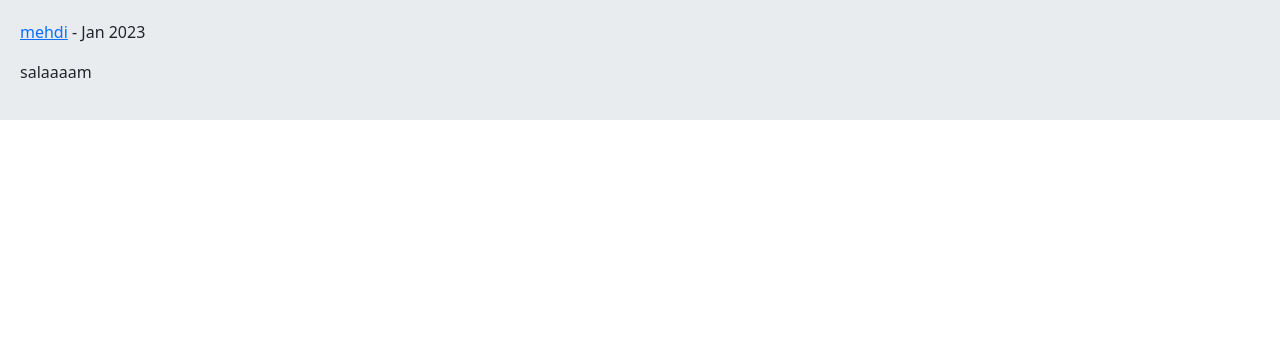
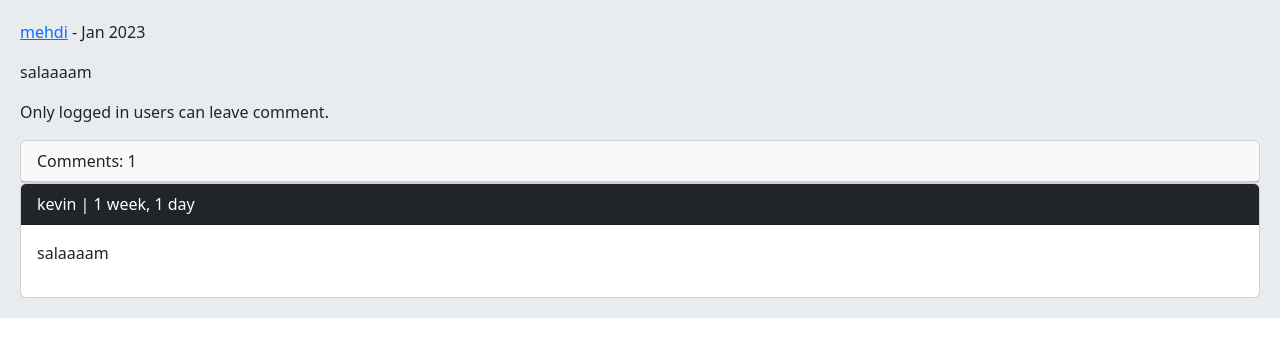
Before and after one commit to mehdi-prbb/django_projetc_social_network, a Django app: a page that uses posts/templates/posts/post_detail.html in a window 1280 px wide. Shown: the part 56-413 px from the top of the page. Run offline with Django 4.2, Linux system fonts and the light colour scheme; data comes from the database, SQL or seed files in the repository; both versions use the stored data as it was after the commit.

Commit message:
implement comments for posts

```diff
--- a/posts/models.py
+++ b/posts/models.py
@@ -18,3 +18,19 @@ class Post(models.Model):
 
     def get_absolute_url(self):
         return reverse("posts:post_detail", args=(self.id, self.slug))
+
+
+class Comment(models.Model):
+    user = models.ForeignKey(User, on_delete=models.CASCADE, related_name='ucomments')
+    post = models.ForeignKey(Post, on_delete=models.CASCADE, related_name='pcomments')
+    reply = models.ForeignKey('self', on_delete=models.CASCADE, related_name='rcomments',
+                                blank=True, null=True)
+    is_reply = models.BooleanField(default=False)
+    body = models.TextField(max_length=500)
+    created = models.DateTimeField(auto_now_add=True)
+
+    class Meta:
+        ordering = ('-created',)
+
+    def __str__(self):
+        return f'{self.user} - {self.body[:30]}'
--- a/posts/templates/posts/post_detail.html
+++ b/posts/templates/posts/post_detail.html
@@ -9,4 +9,27 @@
         <a href="{% url 'posts:post_delete' post.id %}" class="btn btn-danger">Delete</a>
         <a href="{% url 'posts:post_update' post.id %}" class="btn btn-info">Update</a>
     {% endif %}
+
+    {% if request.user.is_authenticated %}
+        <form action="" method="post">
+            {% csrf_token %}
+                {{ form.as_p }}
+            <input type="submit" value="send" class="btn btn-info mb-3">
+        </form>
+    {% else %}
+        <p class="aler alert-danger">Only logged in users can leave comment.</p>
+    {% endif %}
+
+    <div class="card">
+        <p class="card-header">Comments: {{ comments.count }}</p>
+    </div>
+
+    {% for comment in comments %}
+        <div class="card">
+            <p class="card-header bg-dark text-white">{{ comment.user }} | {{ comment.created|timesince }}</p>
+            <p class="card-body">{{ comment.body }}</p>
+        </div>
+    {% empty %}
+        <p>No comments yet!</p>
+    {% endfor %}
 {% endblock content %}
--- a/posts/views.py
+++ b/posts/views.py
@@ -3,9 +3,11 @@ from django.views import View
 from django.contrib.auth.mixins import LoginRequiredMixin
 from django.contrib import messages
 from django.utils.text import slugify
+from django.contrib.auth.decorators import login_required
+from django.utils.decorators import method_decorator
 
 from . models import Post
-from . forms import CreateUpdatePostForm
+from . forms import CreateUpdatePostForm, CommentCreateForm
 
 
 class PostsPageView(View):
@@ -14,9 +16,30 @@ class PostsPageView(View):
         return render(request, 'posts/posts_view.html', {'posts':posts})
 
 class PostDetailView(View):
-    def get(self, request, post_id, post_slug):
-        post = get_object_or_404(Post, id=post_id, slug=post_slug)
-        return render(request, 'posts/post_detail.html', {'post':post})
+    form_class = CommentCreateForm
+
+    def setup(self, request, *args, **kwargs):
+        self.post_instance = get_object_or_404(Post, id=kwargs['post_id'], slug=kwargs['post_slug'])
+        return super().setup(request, *args, **kwargs)
+
+    def get(self, request, *args, **kwargs):
+        comments = self.post_instance.pcomments.filter(is_reply=False)
+        return render(request, 'posts/post_detail.html', {
+            'post':self.post_instance,
+            'comments':comments,
+            'form':self.form_class,
+            })
+
+    @method_decorator(login_required)
+    def post(self, request, *args, **kwargs):
+        form = self.form_class(request.POST)
+        if form.is_valid():
+            new_comment = form.save(commit=False)
+            new_comment.user = request.user
+            new_comment.post = self.post_instance
+            new_comment.save()
+            messages.success(request, 'Your comment submitted successfully')
+            return redirect('posts:post_detail', self.post_instance.id, self.post_instance.slug)
 
 
 class PostDeleteView(LoginRequiredMixin, View):
```
Also changed, not shown: posts/admin.py (+7 -1 lines), posts/forms.py (+10 -1 lines), db.sqlite3, posts/migrations/0003_comment.py (added).
